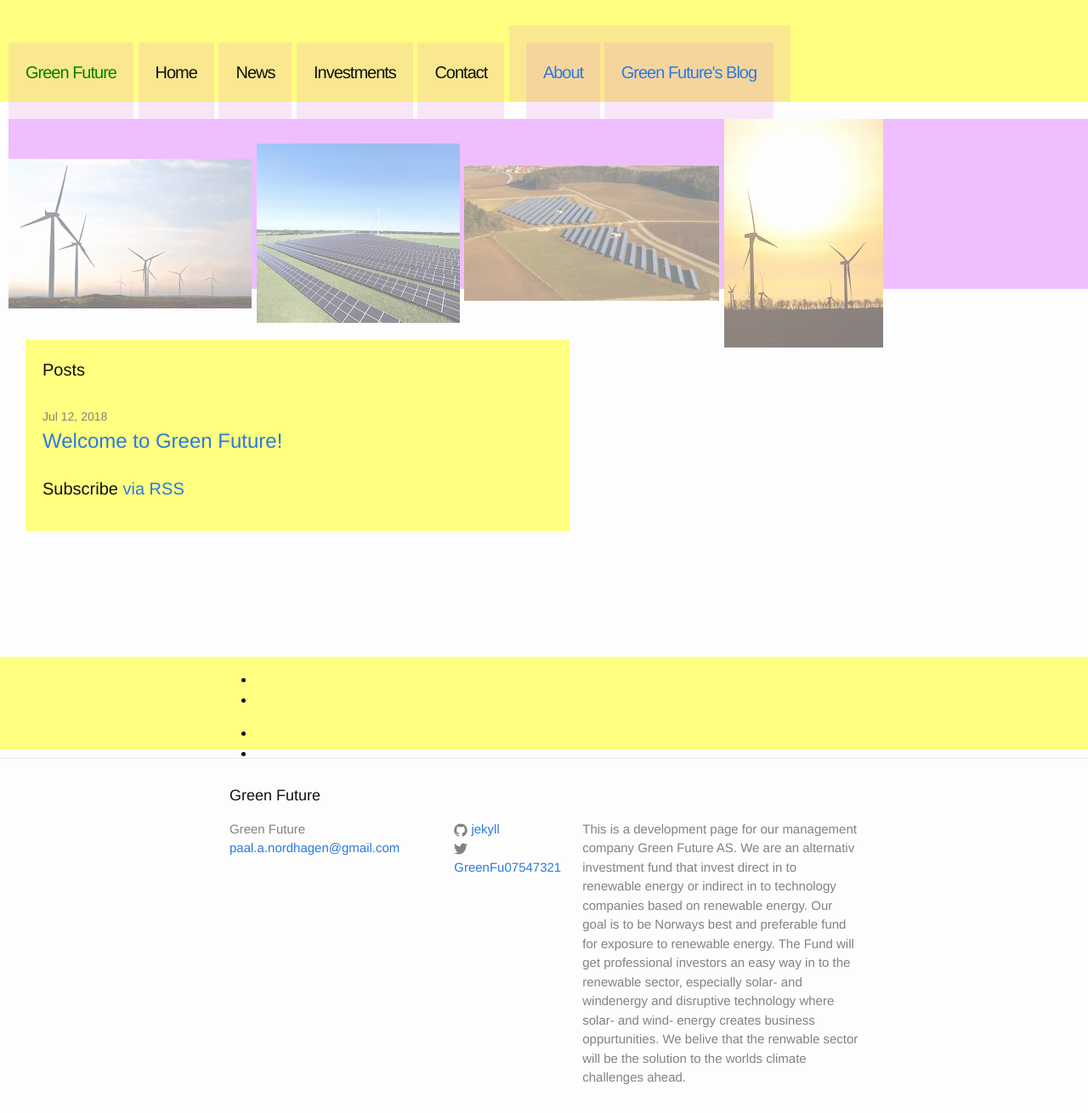
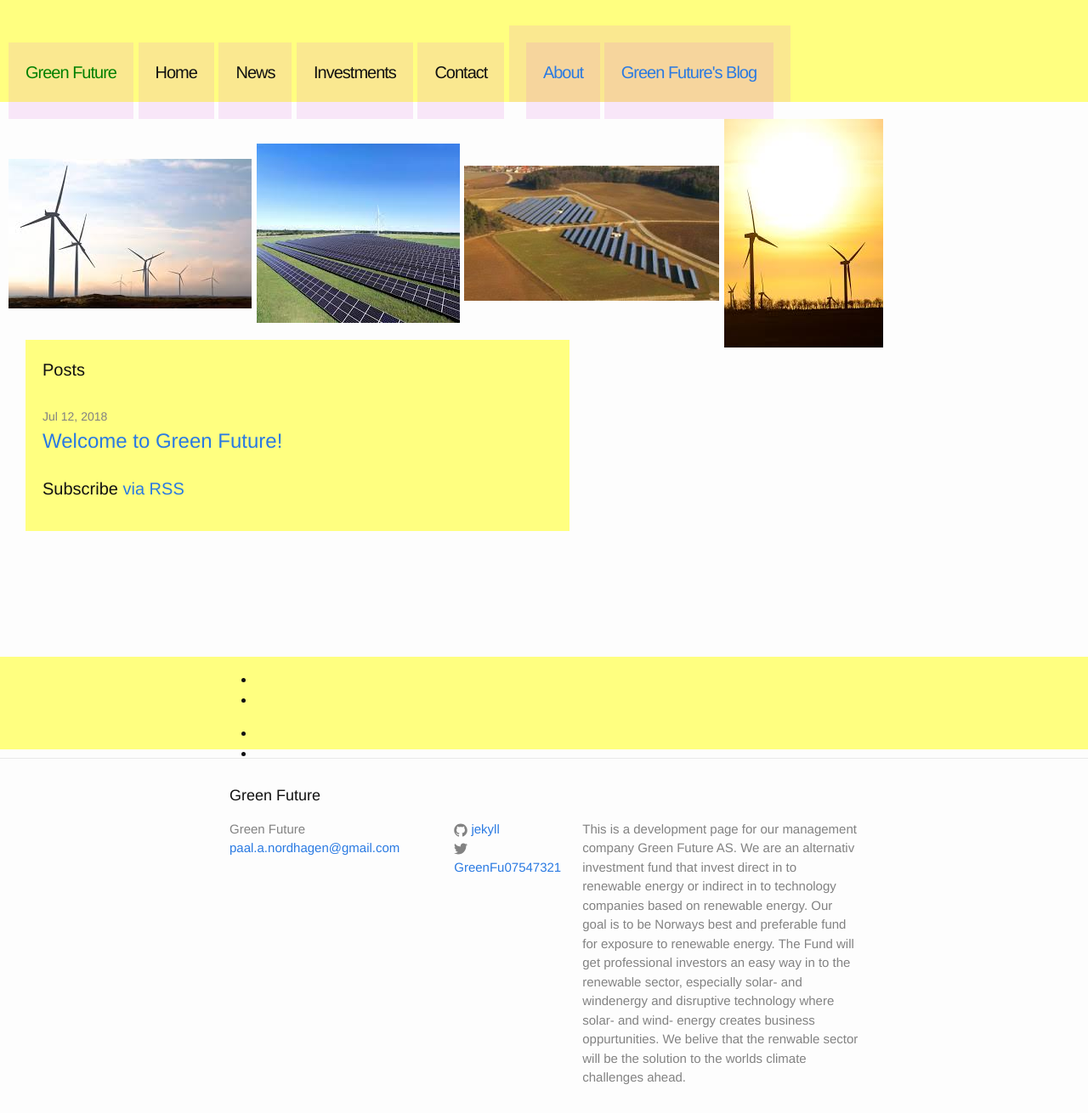
Before and after one commit to Paal-August/Paal-August.github.io, a Jekyll site: the page built from index.html, in a window 1280 px wide and 1310 px high. Shown: the whole window at 85% size. Built offline with Jekyll 4.4.1, drawn with Linux system fonts in a browser that asks for light colours.

Commit message:
Update _layout.scss

```diff
--- a/_sass/_layout.scss
+++ b/_sass/_layout.scss
@@ -16,12 +16,12 @@
 .image-container{
   width:100%;
   height:200px;
-  float:left;
+ /* float:left;
   background-position: top;
   opacity:50%;
   background-color:#df80ff;
   display:block;
-  z-index:6;
+  z-index:6;*/
 }
 .caption{
    font-size: 20px;
```
